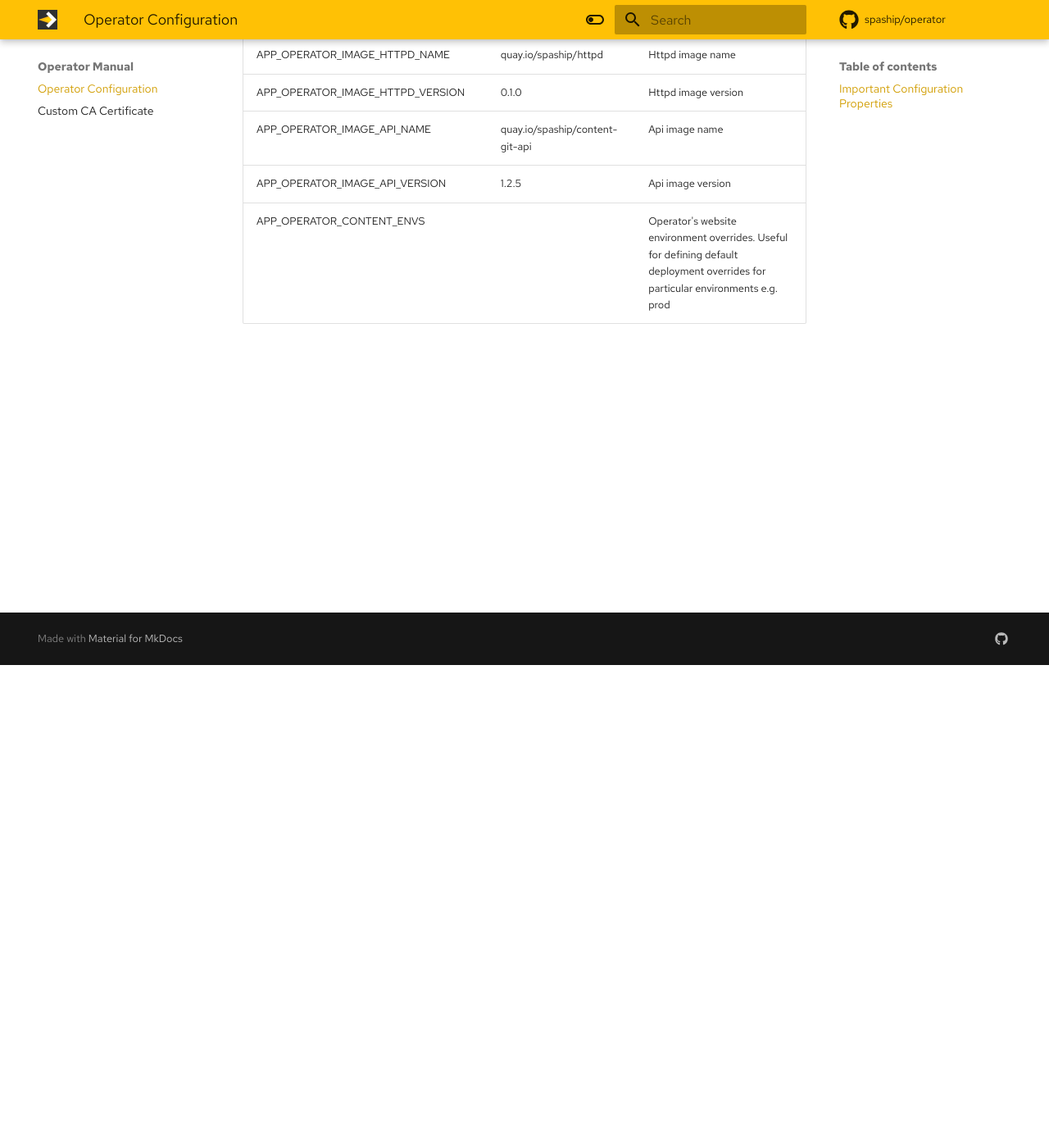
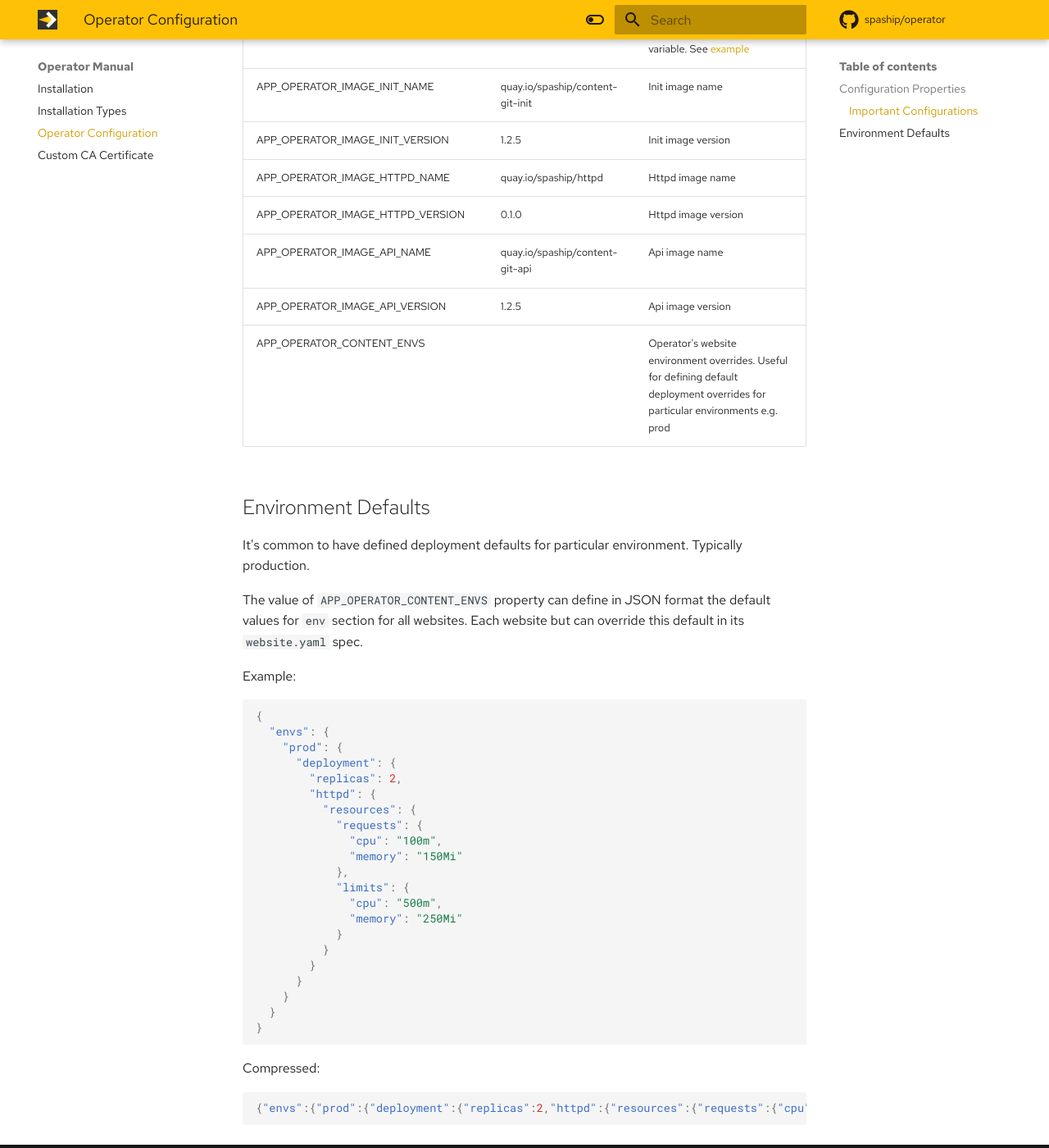
Before and after one commit to spaship/operator, an MkDocs documentation site: the page built from docs/operator-manual/configuration.md, in a window 1280 px wide and 1400 px high, scrolled down 589 px. Shown: the whole window at 82% size. Built offline with MkDocs 1.6.1 and Material for MkDocs 9.7.7, drawn with Linux system fonts in a browser that asks for light colours; comment, search, counter and statistics services are not loaded; some of the changed text lies outside the part shown.

Commit message:
more docs

````diff
--- a/docs/operator-manual/configuration.md
+++ b/docs/operator-manual/configuration.md
@@ -1,10 +1,15 @@
 # Operator Configuration
 
-## Important Configuration Properties
+## Configuration Properties
+
+Any Operator's configuration defined in [application.properties](https://github.com/spaship/operator/blob/main/service/src/main/resources/application.properties)
+can be overridden via env variable but in uppercase and dot is replaced by underscore.
+
+### Important Configurations
 
 | Environment Variable | Default | Description |
 | ---------------------|---------|-------------|
-| APP_OPERATOR_ROUTER_MODE | disabled | Router module. Values: `ingress` or `openshift` |
+| APP_OPERATOR_ROUTER_MODE | disabled | Router module. Values: `ingress` or `openshift` or `disabled` |
 | APP_OPERATOR_PROVIDER_CRD_ENABLED | true | If `false` CRD is not watched |
 | APP_OPERATOR_PROVIDER_ENV_ENABLED | false | If `true` then operator expects website definition via ENV variable. See [example](https://github.com/spaship/operator/blob/main/manifests/config/k8s.yaml#L15) |
 | APP_OPERATOR_IMAGE_INIT_NAME | quay.io/spaship/content-git-init | Init image name |
@@ -14,3 +19,40 @@
 | APP_OPERATOR_IMAGE_API_NAME | quay.io/spaship/content-git-api | Api image name |
 | APP_OPERATOR_IMAGE_API_VERSION | 1.2.5 | Api image version |
 | APP_OPERATOR_CONTENT_ENVS | | Operator's website environment overrides. Useful for defining default deployment overrides for particular environments e.g. prod |
+
+## Environment Defaults
+
+It's common to have defined deployment defaults for particular environment. Typically production.
+
+The value of `APP_OPERATOR_CONTENT_ENVS` property can define in JSON format the default values for `env` section for all websites.
+Each website but can override this default in its `website.yaml` spec.
+
+Example:
+```json
+{
+  "envs": {
+    "prod": {
+      "deployment": {
+        "replicas": 2,
+        "httpd": {
+          "resources": {
+            "requests": {
+              "cpu": "100m",
+              "memory": "150Mi"
+            },
+            "limits": {
+              "cpu": "500m",
+              "memory": "250Mi"
+            }
+          }
+        }
+      }
+    }
+  }
+}
+```
+
+Compressed:
+```json
+{"envs":{"prod":{"deployment":{"replicas":2,"httpd":{"resources":{"requests":{"cpu":"100m","memory":"150Mi"},"limits":{"cpu":"500m","memory":"250Mi"}}}}}}}
+```
--- a/mkdocs.yml
+++ b/mkdocs.yml
@@ -48,6 +48,8 @@
     - getting-started/creating-your-website.md
     - getting-started/website-deployment.md
   - Operator Manual:
+    - operator-manual/installation.md
+    - operator-manual/installation-types.md
     - operator-manual/configuration.md
     - operator-manual/custom-ca-cert.md
   - User Guide:
````
Also changed, not shown: docs/getting-started/operator-installation.md (+3 -0 lines), docs/getting-started/website-deployment.md (+14 -6 lines), docs/how-it-works.md (+3 -1 lines), docs/operator-manual/installation-types.md (added, +32 -0 lines), docs/operator-manual/installation.md (added, +50 -0 lines), docs/user-guide/website-management.md (+12 -4 lines).
